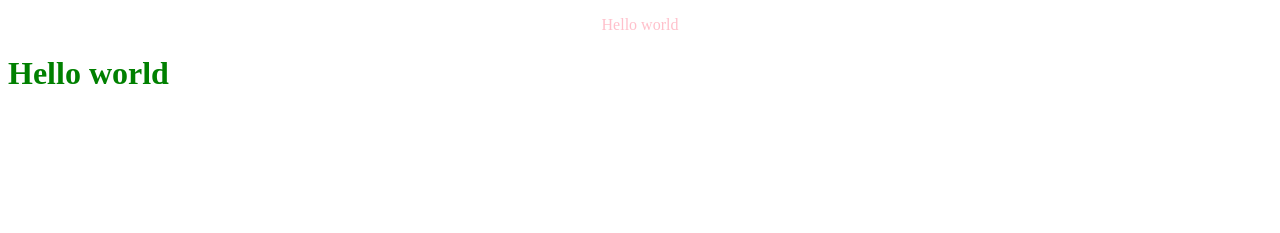
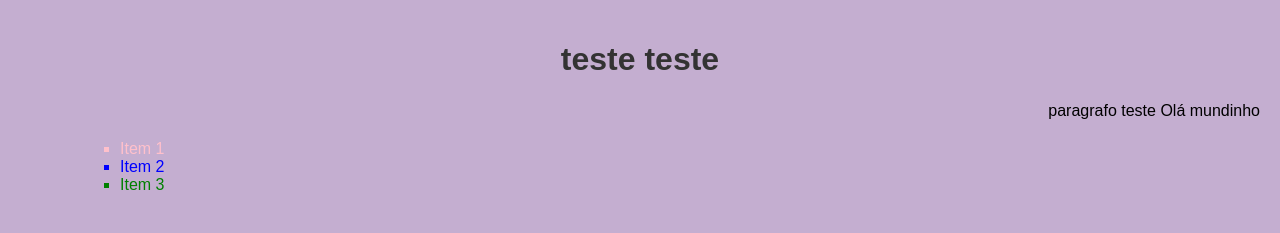
Before and after one commit to Joao-Pedr007/PWE-aula06-II-PT3018628, a plain HTML site: page index.html in a window 1280 px wide. Drawn offline with Linux system fonts and the light colour scheme.

Commit message:
texte com exemplos

```diff
--- a/index.html
+++ b/index.html
@@ -1,25 +1,16 @@
 <!DOCTYPE html>
 <html>
-
 <head>
-  <link rel='stylesheet' type='text/css' href="style.css" />
-
-  <!--<style type='text/css'>
-    body {
-      background: cor
-    }
-
-    h1 {
-      color: cor
-    }
-  </style>-->
+  <title>Study Examples</title>
+  <link rel="stylesheet" href="style.css">
 </head>
-
-<body> <!-- style='background: cor' -->
-
-  <p class='center'>Hello world</p>
-  <h1>Hello world</h1>
-
+<body>
+  <h1>teste teste</h1>
+  <p>paragrafo teste Olá mundinho</p>
+  <ul>
+    <li class='rosa'>Item 1</li>
+    <li class='azul'>Item 2</li>
+    <li class='verde'>Item 3</li>
+  </ul>
 </body>
-
 </html>
--- a/style.css
+++ b/style.css
@@ -1,17 +1,34 @@
-<style type='text/css'>body {
-  background: blue
+body {
+  font-family: Arial, sans-serif;
+  margin: 0;
+  padding: 20px;
+  background-color: #c4aed0;
 }
 
 h1 {
-  color: green
+  color: #333;
+  text-align: center;
+  margin-bottom: 20px;
 }
 
 p {
-  color: pink
+  line-height: 1.6;
+  text-align: right;
 }
 
-p.center {
-  text-align: center
+ul {
+  list-style-type: square;
+  padding-left: 100px;
 }
 
-</style>
+li.rosa {
+  color: pink;
+}
+
+li.azul {
+  color: blue;
+}
+
+li.verde {
+  color: green;
+}
```
